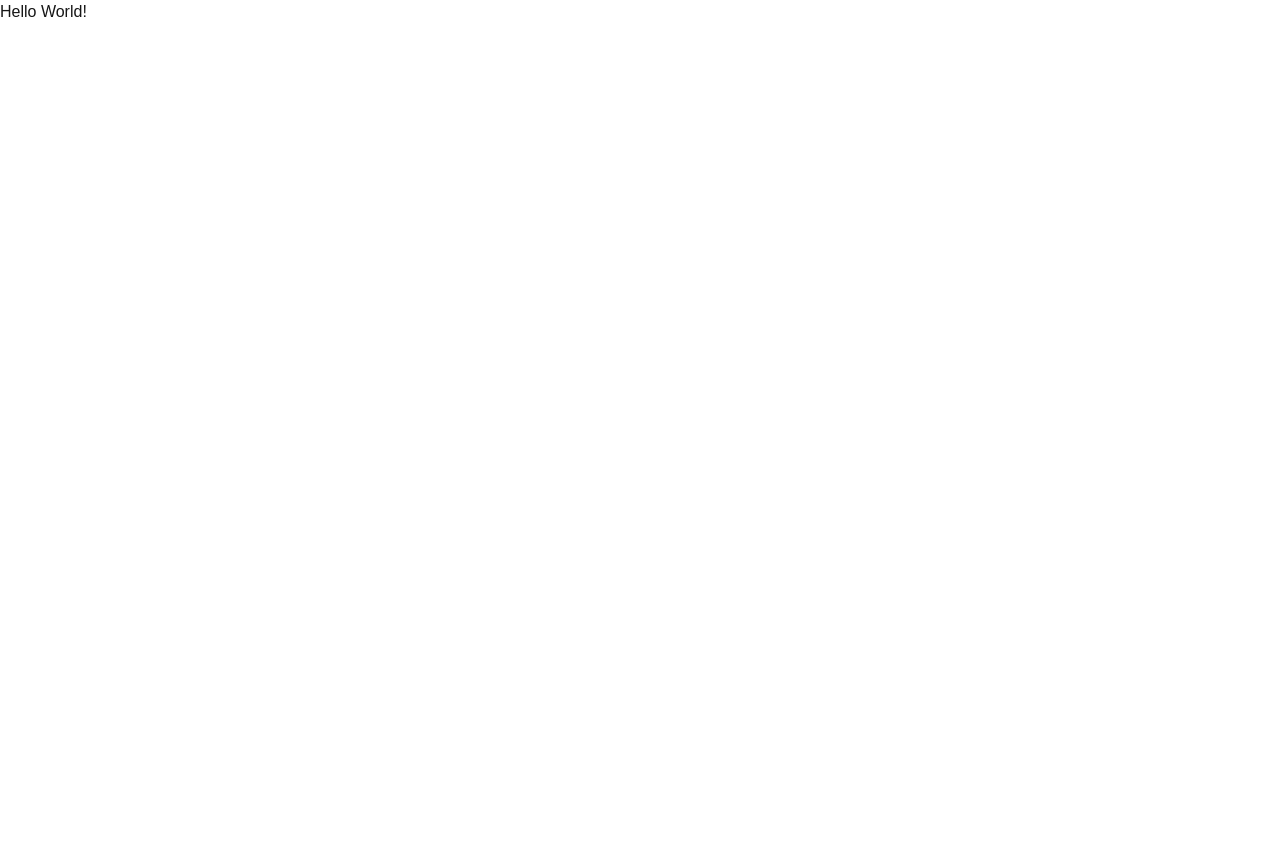
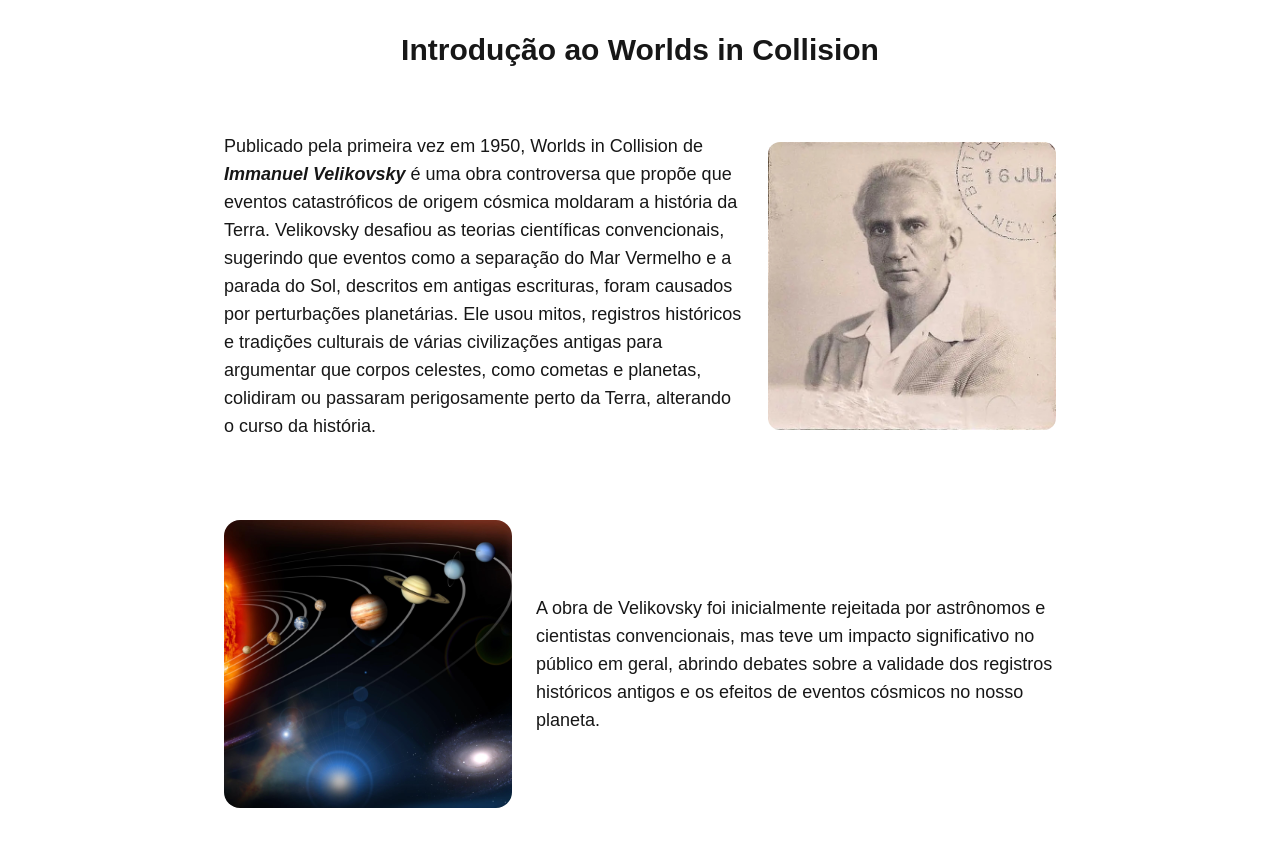
Before and after one commit to 1TDSPF-24/checkpoint-worlds-in-collision, a Next.js app: page / in a window 1280 px wide. Shown: the top 846 px of the page. Before the commit the page ends 800 px from the top, so only its background shows below. Built offline with nearby package versions, Linux system fonts and the light colour scheme.

Commit message:
add landing page

```diff
--- a/src/app/page.tsx
+++ b/src/app/page.tsx
@@ -1,3 +1,19 @@
+import Image from "next/image"
+import Immanuel from "../../public/img/immanuel_velikovsky.jpg"
+import Solar from "../../public/img/solar-system.jpg"
+
 export default function Home() {
-  return <h1>Hello World!</h1>
+  return (
+    <section className="flex flex-col items-center p-8 gap-12">
+      <h1 className="text-3xl font-bold">Introdução ao Worlds in Collision</h1>
+      <div className="flex items-center justify-center px-8 py-4 gap-6 max-w-4xl">
+        <p className="text-lg">Publicado pela primeira vez em 1950, Worlds in Collision de <span className="font-semibold italic">Immanuel Velikovsky</span> é uma obra controversa que propõe que eventos catastróficos de origem cósmica moldaram a história da Terra. Velikovsky desafiou as teorias científicas convencionais, sugerindo que eventos como a separação do Mar Vermelho e a parada do Sol, descritos em antigas escrituras, foram causados por perturbações planetárias. Ele usou mitos, registros históricos e tradições culturais de várias civilizações antigas para argumentar que corpos celestes, como cometas e planetas, colidiram ou passaram perigosamente perto da Terra, alterando o curso da história.</p>
+        <Image src={Immanuel} alt="Imannuel Velikovsky" width={492} height={554} className="size-72 rounded-xl" />
+      </div>
+      <div className="flex items-center justify-center px-8 py-4 gap-6 max-w-4xl">
+        <Image src={Solar} alt="Sistema Solar" width={1200} height={800} className="size-72 rounded-2xl" />
+        <p className="text-lg">A obra de Velikovsky foi inicialmente rejeitada por astrônomos e cientistas convencionais, mas teve um impacto significativo no público em geral, abrindo debates sobre a validade dos registros históricos antigos e os efeitos de eventos cósmicos no nosso planeta.</p>
+      </div>
+    </section>
+  )
 }
```
Also changed, not shown: public/img/immanuel_velikovsky.jpg (added), public/img/solar-system.jpg (added).
